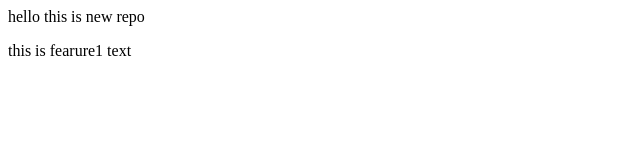
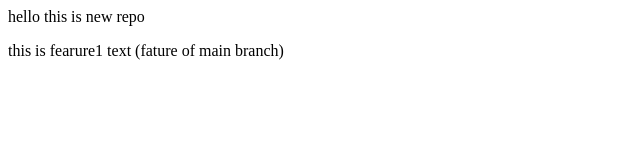
Before and after one commit to Ganeshgore14/localrepo, a plain HTML site: page index.html in a window 1280 px wide. Shown: the whole page, without its empty margins (0-640 px from the left). Drawn offline with Linux system fonts and the light colour scheme.

Commit message:
feature added in main branch

```diff
--- a/index.html
+++ b/index.html
@@ -1,2 +1,2 @@
 <p> hello this is new repo</p>
-<p> this is fearure1 text</p>
+<p> this is fearure1 text (fature of main branch)</p>
```
